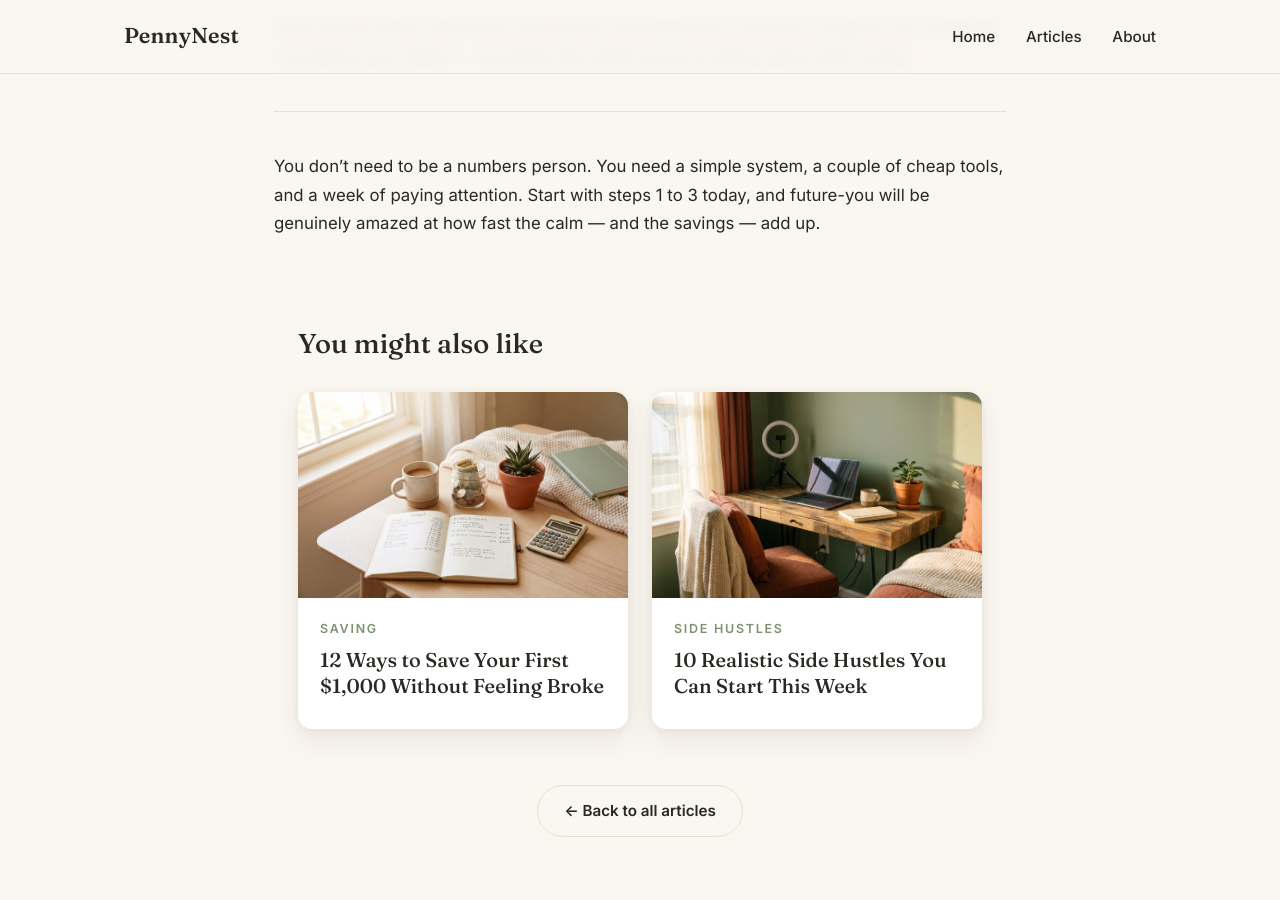
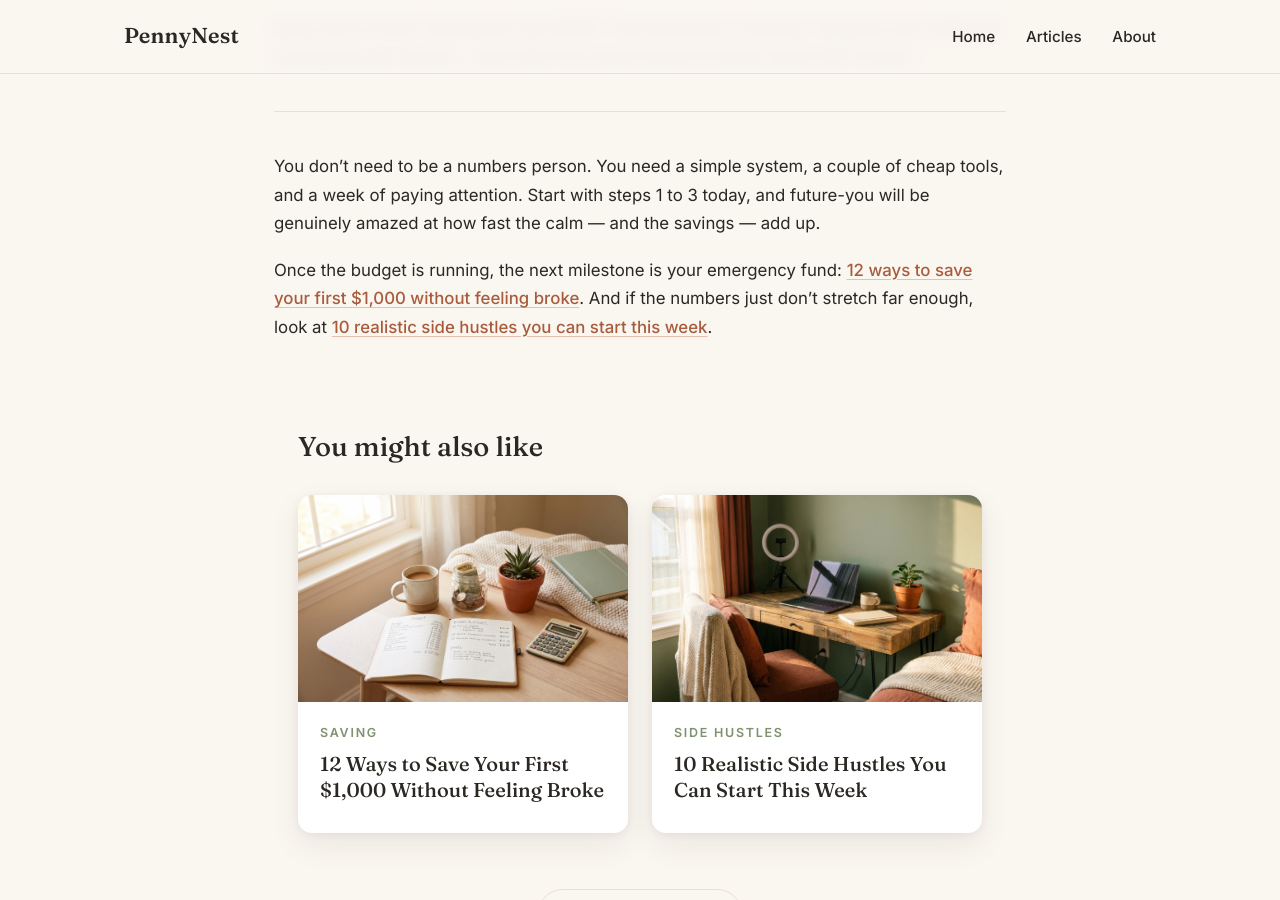
Before and after one commit to cozylifepicks/pennynest, a Jekyll site: the page built from _posts/2026-07-21-how-to-budget-when-bad-with-money.md, in a window 1280 px wide and 900 px high, scrolled down 3946 px. Built offline with Jekyll 4.4.1, drawn with Linux system fonts in a browser that asks for light colours.

Commit message:
Cross-link the new Saving article from budgeting + side hustle posts

```diff
--- a/_posts/2026-07-21-how-to-budget-when-bad-with-money.md
+++ b/_posts/2026-07-21-how-to-budget-when-bad-with-money.md
@@ -137,3 +137,8 @@ You don't need to be a numbers person. You need a simple system, a couple of
 cheap tools, and a week of paying attention. Start with steps 1 to 3 today, and
 future-you will be genuinely amazed at how fast the calm — and the savings —
 add up.
+
+Once the budget is running, the next milestone is your emergency fund:
+[12 ways to save your first $1,000 without feeling broke](/save-your-first-1000/).
+And if the numbers just don't stretch far enough, look at
+[10 realistic side hustles you can start this week](/side-hustles-you-can-start-this-week/).
```
Also changed, not shown: _posts/2026-07-24-side-hustles-you-can-start-this-week.md (+4 -0 lines).
